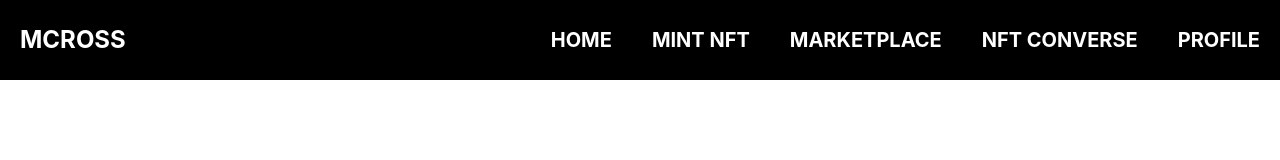
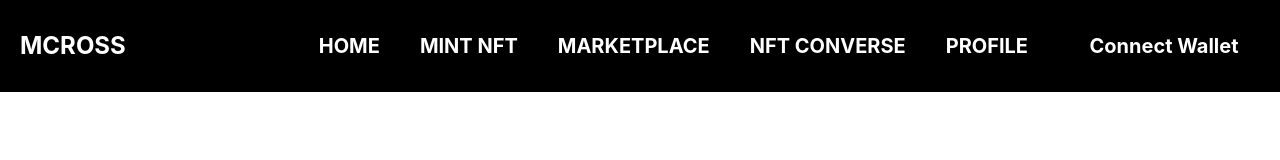
Before and after one commit to underledgerteam/mcross, a React (Create React App) app: page / in a window 1280 px wide. Shown: the top 160 px of the page. Built offline with nearby package versions, Linux system fonts and the light colour scheme.

Commit message:
Add connect wallet button

```diff
--- a/src/components/Navbar.jsx
+++ b/src/components/Navbar.jsx
@@ -1,5 +1,7 @@
 import React from "react";
 import { Link } from "react-router-dom";
+import Button from "./Button";
+
 // use context store wallet data to render wallet adress
 
 const navData = [
@@ -28,26 +30,34 @@ const navData = [
 const Navbar = () => {
     return (
         <div className="bg-primary">
-            <div className="flex container w-full mx-auto justify-between items-center font-bold text-2xl px-5 py-6">
+            <div className="flex container w-full mx-auto justify-between items-center font-bold px-5 py-6">
                 <Link to='/'>
                     <div
-                        className="h-[2rem] flex items-center text-center text-white uppercase cursor-pointer"
+                        className="h-[2rem] flex text-center text-2xl text-white uppercase cursor-pointer"
                         alt="logo"
                     >
                         mcross
                     </div>
                 </Link>
 
-                <nav className="hidden md:flex space-x-10 items-center text-white">
+                <nav className="md:flex space-x-10 items-center text-white">
                     {navData.map((item) => {
                         return (
                             <Link key={item.name} to={item.href}>
-                                <div className="text-xl uppercase cursor-pointer">
+                                <div className="text-xl uppercase hover:bg-violet-600 active:bg-violet-700 focus:outline-none focus:ring focus:ring-violet-300 cursor-pointer">
                                     {item.name}
                                 </div>
                             </Link>
                         );
                     })}
+                    <Button
+                        text="Connect Wallet"
+                        textSize="text-xl"
+                        textColor="text-white"
+                        buttonColor="bg-gradient-to-r from-green-400 to-blue-500 hover:from-pink-500 hover:to-yellow-500"
+                        buttonStyle="py-2 px-4"
+                        size="w-48"
+                    />
                 </nav>
             </div>
         </div>
```
